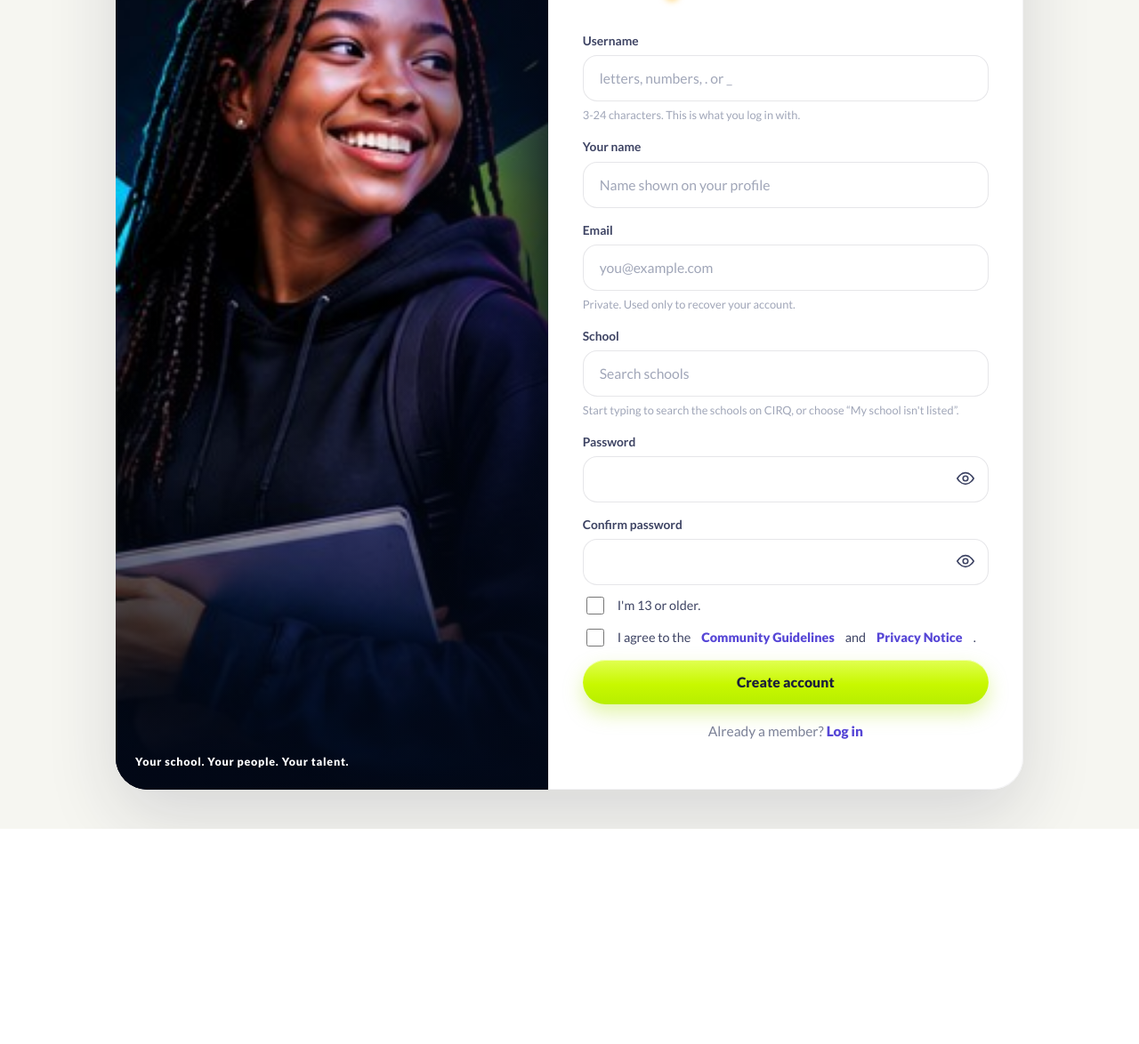
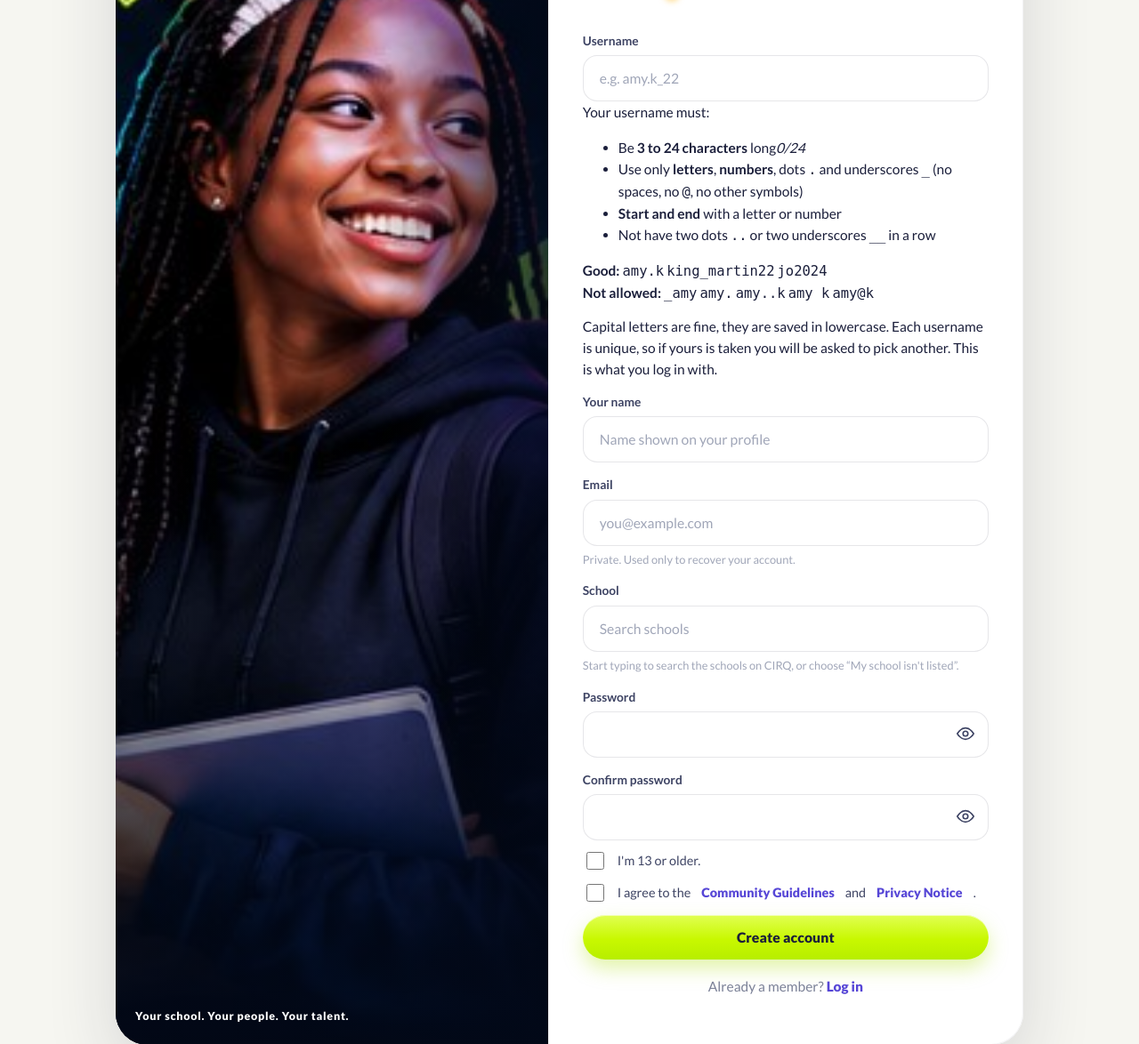
Before and after one commit to trinitylemon014-cpu/CIRQ-APP, a Python web app: template CIRQ-main/app/templates/auth/register.html in a window 1280 px wide. Shown: the part 222-1396 px from the top of the page at 89% size. Before the commit the page ends 1154 px from the top, so only its background shows below. Run offline with Jinja, Linux system fonts and the light colour scheme; the template is opened without the code that fills it, so the values that code supplies are empty.

Commit message:
Update register.html

```diff
--- a/CIRQ-main/app/templates/auth/register.html
+++ b/CIRQ-main/app/templates/auth/register.html
@@ -3,7 +3,19 @@
 <div class="auth-shell"><div class="auth-split"><aside class="auth-art"><img src="{{ url_for('static', filename='images/auth-register.jpg') }}" alt=""><span class="tag">Your school. Your people. Your talent.</span></aside><div class="auth-card card" style="padding:26px">
   <div class="auth-logo">{{ m.brand_tile('xl') }}<h1 style="margin-top:14px;font-size:2rem">Join CIRQ</h1><p class="muted">Get <b class="coin" style="display:inline-flex">{{ config.WELCOME_COINS }} app coins</b> when your account is approved</p></div>
   <form method="post" novalidate>{{ m.csrf() }}
-    {{ m.field('username', 'Username', value=form.get('username',''), placeholder='letters, numbers, . or _', autocomplete='username', hint='3-24 characters. This is what you log in with.') }}
+    <label for="f-username">Username</label>
+    <input class="input" id="f-username" name="username" type="text" value="{{ form.get('username','') }}" placeholder="e.g. amy.k_22" required autocomplete="username" autocapitalize="none" autocorrect="off" spellcheck="false" maxlength="30" aria-describedby="username-rules" data-username-input>
+    <div class="uname-rules" id="username-rules" data-username-rules>
+      <p class="uname-title">Your username must:</p>
+      <ul class="uname-list">
+        <li data-rule="length"><span class="mark" aria-hidden="true"></span><span>Be <b>3 to 24 characters</b> long</span><em class="count" data-username-count>0/24</em></li>
+        <li data-rule="chars"><span class="mark" aria-hidden="true"></span><span>Use only <b>letters</b>, <b>numbers</b>, dots <code>.</code> and underscores <code>_</code> (no spaces, no <code>@</code>, no other symbols)</span></li>
+        <li data-rule="edges"><span class="mark" aria-hidden="true"></span><span><b>Start and end</b> with a letter or number</span></li>
+        <li data-rule="repeat"><span class="mark" aria-hidden="true"></span><span>Not have two dots <code>..</code> or two underscores <code>__</code> in a row</span></li>
+      </ul>
+      <p class="uname-eg"><b>Good:</b> <code>amy.k</code> <code>king_martin22</code> <code>jo2024</code><br><b>Not allowed:</b> <code>_amy</code> <code>amy.</code> <code>amy..k</code> <code>amy k</code> <code>amy@k</code></p>
+      <p class="uname-note">Capital letters are fine, they are saved in lowercase. Each username is unique, so if yours is taken you will be asked to pick another. This is what you log in with.</p>
+    </div>
     {{ m.field('display_name', 'Your name', value=form.get('display_name',''), placeholder='Name shown on your profile', autocomplete='name') }}
     {{ m.field('email', 'Email', 'email', form.get('email',''), 'you@example.com', autocomplete='email', hint='Private. Used only to recover your account.') }}
     <label for="f-school-choice">School</label>
```
